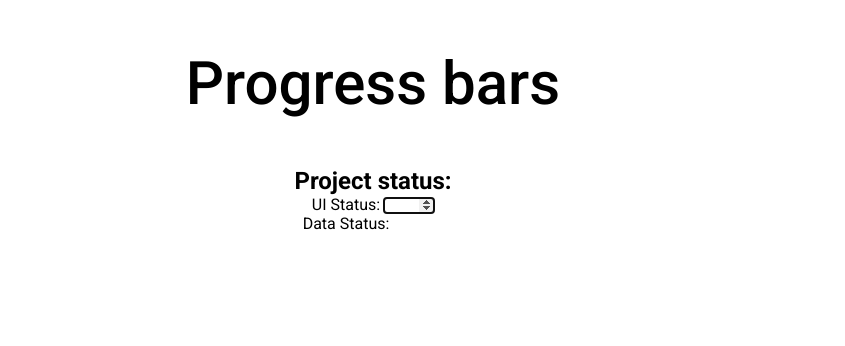
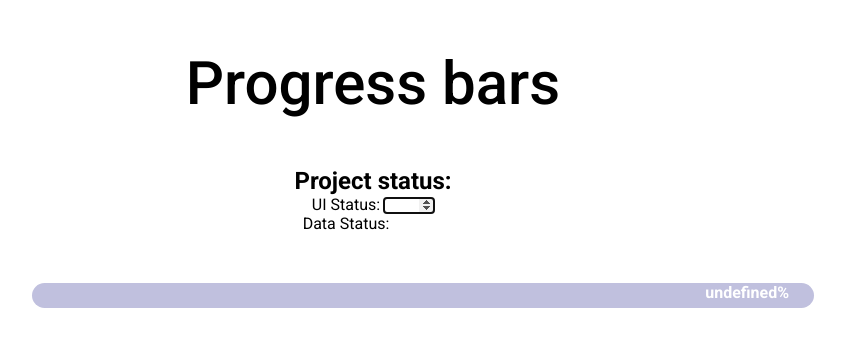
Before and after one commit to ArfinHasib/React-Projects, a React (Create React App) app: page / in a window 1280 px wide. Shown: the top 346 px of the page, without its empty margins (267-1112 px from the left). Built offline with nearby package versions, Linux system fonts and the light colour scheme.

Commit message:
12-ProgressBar(Create a progressbar component)

```diff
--- a/src/projects/12-Progress-Bar/ProgressBarContainer.jsx
+++ b/src/projects/12-Progress-Bar/ProgressBarContainer.jsx
@@ -1,5 +1,6 @@
 import React, { useEffect, useRef } from 'react';
 import Title from '../components/Title';
+import { ProgressBar } from '../components/ProgressBar';
 
 export default function ProgressBarContainer() {
    const inputStyle = {
@@ -40,6 +41,7 @@ export default function ProgressBarContainer() {
                />
             </li>
          </ul>
+         <ProgressBar />
       </div>
    );
 }
--- /dev/null
+++ b/src/projects/components/ProgressBar.jsx
@@ -0,0 +1,35 @@
+import React from 'react';
+
+export const ProgressBar = ({ bgColor, completed }) => {
+   const containerStyles = {
+      height: 25,
+      backgroundColor: '#c0c0de',
+      borderRadius: 50,
+      margin: 50,
+      width: '100%',
+   };
+
+   const fillerStyles = {
+      backgroundColor: bgColor,
+      height: '100%',
+      width: `${completed}`,
+      borderRadius: 'inherit',
+      textAlign: 'right',
+      transition: 'width is ease-in-out',
+   };
+
+   const labelStyles = {
+      padding: 15,
+      margin: 10,
+      color: '#fff',
+      fontWeight: 'bold',
+   };
+
+   return (
+      <div style={containerStyles}>
+         <div style={fillerStyles}>
+            <span style={labelStyles}>{`${completed}%`}</span>
+         </div>
+      </div>
+   );
+};
```
